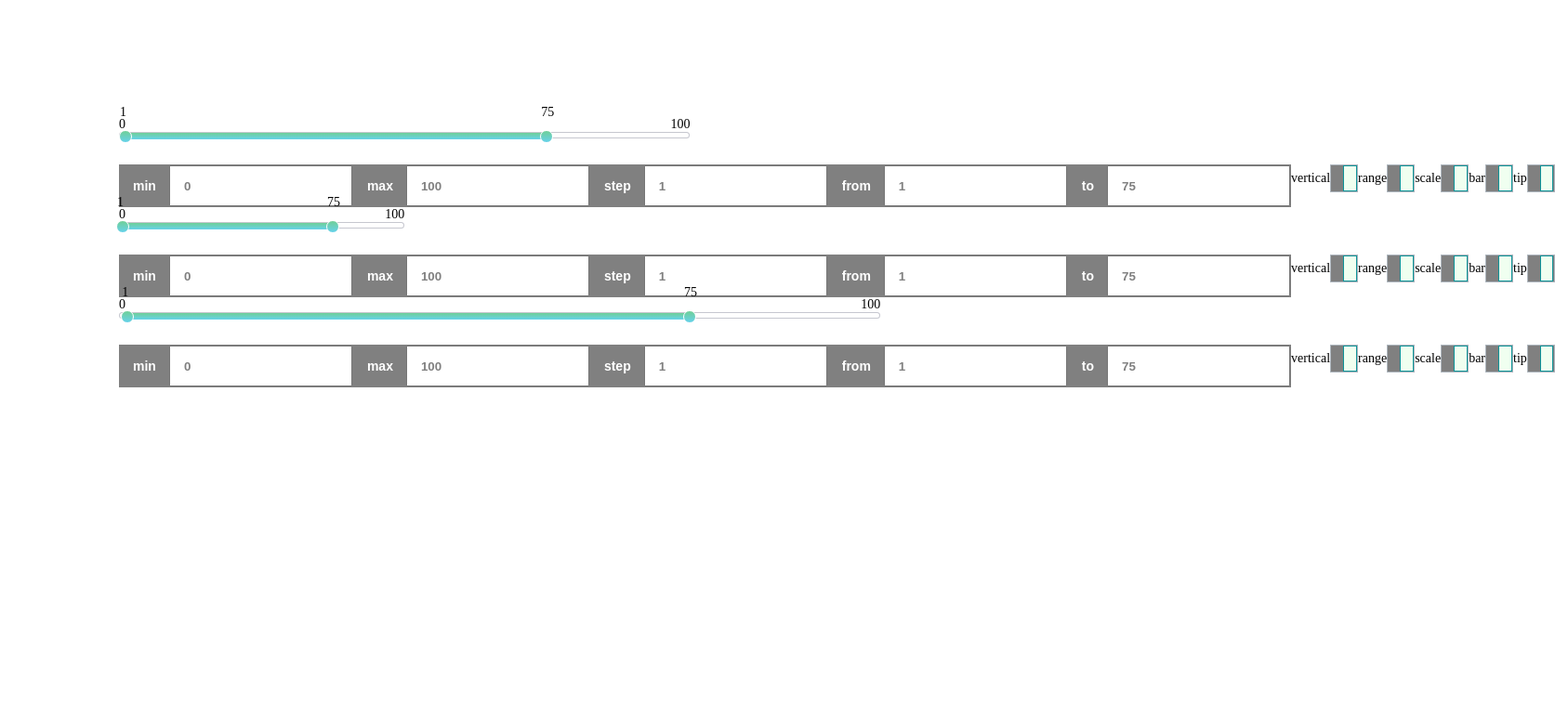
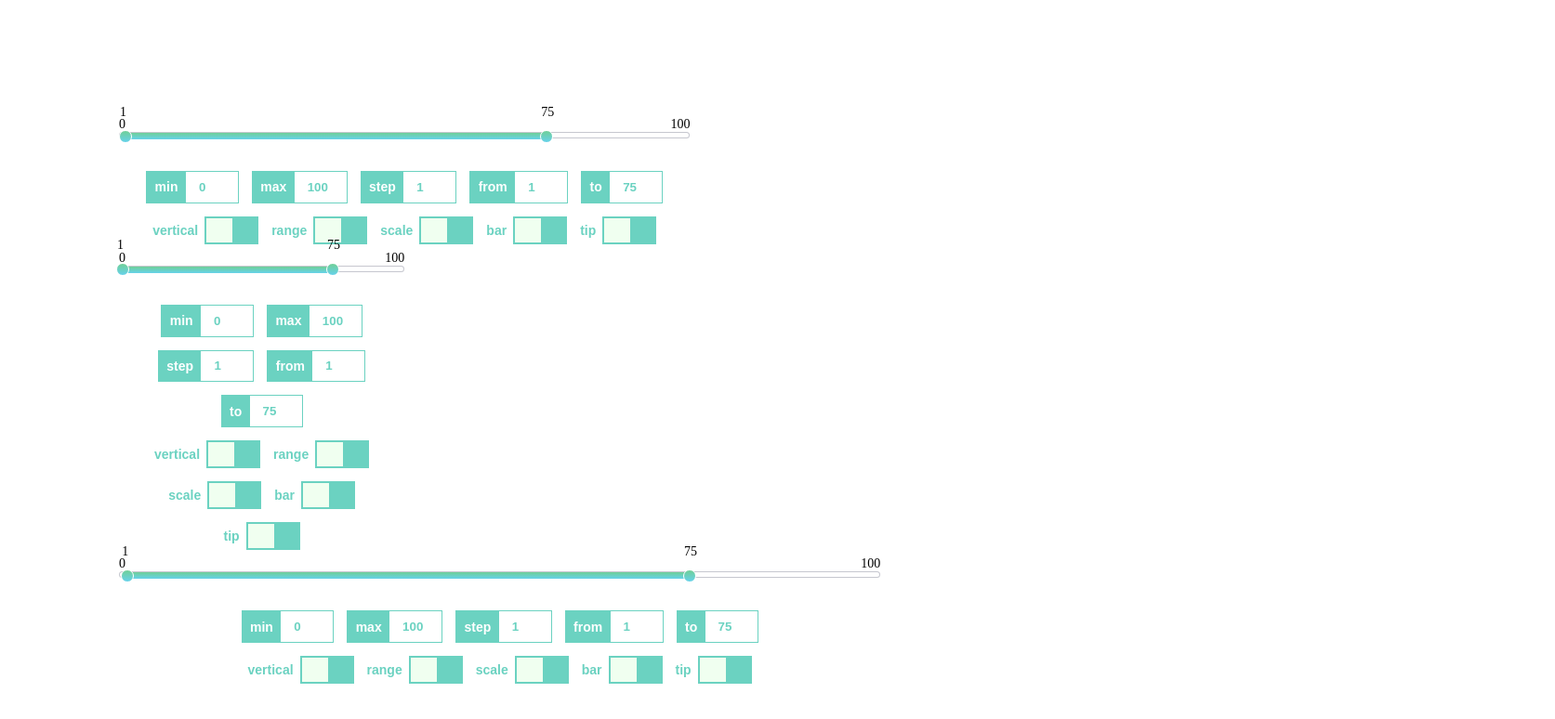
Before and after one commit to Axent13/slider, a website built with webpack: page src/index.pug in a window 1280 px wide. Shown: the whole page at 93% size, 1673 px wide, since content can reach past the window. Built offline with nearby package versions, Linux system fonts and the light colour scheme.

Commit message:
SliderTweak: улучшил стили + убрал повторение кода в чекбоксах

```diff
--- a/src/slider/Model/model.ts
+++ b/src/slider/Model/model.ts
@@ -63,6 +63,8 @@ class Model extends Observer {
   }
 
   setMinValue(newValue: number) {
+    console.log('model.setMinValue Вызвалась!');
+
     this.minValue = this.correctNewValueToStep(newValue);
     this.setRange(this.minValue, this.maxValue);
     this.emit({ type: 'modelUpdatedMinValue', data: this.minValue });
--- a/src/slider/Presenter/presenter.ts
+++ b/src/slider/Presenter/presenter.ts
@@ -25,7 +25,7 @@ class Presenter {
       step: options.step,
     });
     this.view = new View({
-      $rootElement: $rootElement,
+      $rootElement,
       isVertical: options.isVertical || false,
     });
 
--- a/src/sliderTweak.scss
+++ b/src/sliderTweak.scss
@@ -1,17 +1,27 @@
 .slider-tweak {
   margin-top: 2rem;
-  display: flex;
+  &__inputs-section,
+  &__checkboxes-section {
+    display: flex;
+    flex-wrap: wrap;
+    justify-content: center;
+  }
   &__input-element {
     display: flex;
     align-items: center;
-    border: 0.03rem solid gray;
-    background-color: gray;
+    margin: 0.5rem;
+    border: 0.03rem solid #6bd2c1;
+    background-color: #6bd2c1;
     font-family: Arial, Helvetica, sans-serif;
     font-weight: bold;
     user-select: none;
+
+    &:hover {
+      outline: 1px solid #4b973d;
+    }
   }
   &__input-label {
-    padding: 1rem;
+    padding: 0.6rem;
     color: white;
     font-weight: bold;
     user-select: none;
@@ -19,10 +29,12 @@
   &__input {
     display: block;
     height: 100%;
+    width: 4rem;
     padding-left: 1rem;
     font-family: Arial, Helvetica, sans-serif;
     font-weight: bold;
-    color: gray;
+    color: #6bd2c1;
+    border: none;
     outline: none;
     user-select: none;
   }
@@ -31,44 +43,52 @@
     z-index: -1;
     opacity: 0;
   }
+  &__checkbox-element {
+    margin: 0.5rem;
+  }
   &__checkbox-span {
     position: relative;
     display: inline-flex;
     flex-direction: row-reverse;
     align-items: center;
+    font-family: Arial, Helvetica, sans-serif;
+    font-weight: bold;
+    color: #6bd2c1;
     user-select: none;
+    cursor: pointer;
   }
   &__checkbox-span::before {
     content: '';
     display: inline-block;
-    width: 2rem;
+    margin-left: 0.5rem;
+    width: 4rem;
     height: 2rem;
     flex-shrink: 0;
     flex-grow: 0;
-    border: 1px solid #adb5bd;
-    background-color: gray;
+    border: 0.03rem solid #6bd2c1;
+    background-color: #6bd2c1;
   }
   &__checkbox-span::after {
     content: '';
     display: inline-block;
     position: absolute;
-    right: 0.1rem;
-    top: 0.1rem;
-    width: 0.9rem;
-    height: 1.8rem;
+    right: 2rem;
+    width: 2rem;
+    height: 1.85rem;
     flex-shrink: 0;
     flex-grow: 0;
-    border: 1px solid #0e9499;
+    border: none;
     background-color: honeydew;
+    transition: right 0.1s ease;
   }
   &__checkbox:not(:disabled):active+span::after {
     background-color: #b3d7ff;
     border-color: #b3d7ff;
   }
   &__checkbox:checked+span::after {
-    right: 1rem;
+    right: 0.15rem;
   }
-  &__checkbox:disabled+span::after {
-    background-color: #e9ecef;
+  &__checkbox:checked+span::before {
+    outline: 2px solid #4b973d;
   }
 }
--- a/src/sliderTweak.ts
+++ b/src/sliderTweak.ts
@@ -21,148 +21,78 @@ class SliderTweak {
     const $rootTweakElement = document.createElement('div');
     $rootTweakElement.classList.add('slider-tweak');
 
-    const $minElement = this.createMinElement();
-    $rootTweakElement.appendChild($minElement);
-    const $maxElement = this.createMaxElement();
-    $rootTweakElement.appendChild($maxElement);
-    const $stepElement = this.createStepElement();
-    $rootTweakElement.appendChild($stepElement);
-    const $fromElement = this.createFromElement();
-    $rootTweakElement.appendChild($fromElement);
-    const $toElement = this.createToElement();
-    $rootTweakElement.appendChild($toElement);
+    const minValue = this.slider.presenter.model.getMinValue();
+    const step = this.slider.presenter.model.getStep();
+    const maxValue = this.slider.presenter.model.getMaxValue();
+    const startSelectedValue = this.slider.presenter.model.getStartSelectedValue();
+    const endSelectedValue = this.slider.presenter.model.getEndSelectedValue();
+
+    const $inputsSectionElement = document.createElement('div');
+    $inputsSectionElement.classList.add('slider-tweak__inputs-section');
+    const $minElement = this.createInputElement('min', minValue, step, this.handleMinElementChange);
+    $inputsSectionElement.appendChild($minElement);
+    const $maxElement = this.createInputElement('max', maxValue, step, this.handleMaxElementChange);
+    $inputsSectionElement.appendChild($maxElement);
+    const $stepElement = this.createInputElement('step', step, 1, this.handleStepElementChange);
+    $inputsSectionElement.appendChild($stepElement);
+    const $fromElement = this.createInputElement('from', startSelectedValue, step, this.handleFromElementChange);
+    $inputsSectionElement.appendChild($fromElement);
+    const $toElement = this.createInputElement('to', endSelectedValue, step, this.handleToElementChange);;
+    $inputsSectionElement.appendChild($toElement);
+    $rootTweakElement.appendChild($inputsSectionElement);
+
+    const $checkboxesSectionElement = document.createElement('div');
+    $checkboxesSectionElement.classList.add('slider-tweak__checkboxes-section');
     const $verticalElement = this.createVerticalElement();
-    $rootTweakElement.appendChild($verticalElement);
+    $checkboxesSectionElement.appendChild($verticalElement);
     const $rangeElement = this.createRangeElement();
-    $rootTweakElement.appendChild($rangeElement);
+    $checkboxesSectionElement.appendChild($rangeElement);
     const $scaleElement = this.createScaleElement();
-    $rootTweakElement.appendChild($scaleElement);
+    $checkboxesSectionElement.appendChild($scaleElement);
     const $barElement = this.createBarElement();
-    $rootTweakElement.appendChild($barElement);
+    $checkboxesSectionElement.appendChild($barElement);
     const $tipElement = this.createTipElement();
-    $rootTweakElement.appendChild($tipElement);
+    $checkboxesSectionElement.appendChild($tipElement);
+    $rootTweakElement.appendChild($checkboxesSectionElement);
 
     return $rootTweakElement;
   }
 
-  createMinElement() {
-    const $minElement: HTMLElement = document.createElement('div');
-    $minElement.classList.add('slider-tweak__input-element');
+  createInputElement(innerText: string, value: number, step: number, onChangeFunction: any) {
+    const $newElement: HTMLElement = document.createElement('div');
+    $newElement.classList.add('slider-tweak__input-element');
 
-    const $minLabel: HTMLElement = document.createElement('label');
-    $minLabel.classList.add('slider-tweak__input-label');
-    $minLabel.innerText = 'min';
+    const $newLabel: HTMLElement = document.createElement('label');
+    $newLabel.classList.add('slider-tweak__input-label');
+    $newLabel.innerText = innerText;
 
-    const $minInput: HTMLElement = document.createElement('input');
-    $minInput.classList.add('slider-tweak__input');
-    $minInput.setAttribute('type', 'number');
-    $minInput.setAttribute('value', `${this.slider.presenter.model.getMinValue()}`);
-    $minInput.setAttribute('step', `${this.slider.presenter.model.getStep()}`);
-    $($minInput).on('change', this.handleMinElementChange);
+    const $newInput: HTMLElement = document.createElement('input');
+    $newInput.classList.add('slider-tweak__input');
+    $newInput.setAttribute('type', 'number');
+    $newInput.setAttribute('value', `${value}`);
+    $newInput.setAttribute('step', `${step}`);
+    $($newInput).on('change', onChangeFunction);
 
-    $minElement.appendChild($minLabel);
-    $minElement.appendChild($minInput);
+    $newElement.appendChild($newLabel);
+    $newElement.appendChild($newInput);
 
-    return $minElement;
+    return $newElement;
   }
 
   handleMinElementChange(event: any) {
     this.slider.presenter.model.setMinValue(event.currentTarget.value);
   }
 
-  createMaxElement() {
-    const $maxElement: HTMLElement = document.createElement('div');
-    $maxElement.classList.add('slider-tweak__input-element');
-
-    const $maxLabel: HTMLElement = document.createElement('label');
-    $maxLabel.classList.add('slider-tweak__input-label');
-    $maxLabel.innerText = 'max';
-
-    const $maxInput: HTMLElement = document.createElement('input');
-    $maxInput.classList.add('slider-tweak__input');
-    $maxInput.setAttribute('type', 'number');
-    $maxInput.setAttribute('value', `${this.slider.presenter.model.getMaxValue()}`);
-    $maxInput.setAttribute('step', `${this.slider.presenter.model.getStep()}`);
-    $($maxInput).on('change', this.handleMaxElementChange);
-
-    $maxElement.appendChild($maxLabel);
-    $maxElement.appendChild($maxInput);
-
-    return $maxElement;
-  }
-
   handleMaxElementChange(event: any) {
     this.slider.presenter.model.setMaxValue(event.currentTarget.value);
-  }
-
-  createStepElement() {
-    const $stepElement: HTMLElement = document.createElement('div');
-    $stepElement.classList.add('slider-tweak__input-element');
-
-    const $stepLabel: HTMLElement = document.createElement('label');
-    $stepLabel.classList.add('slider-tweak__input-label');
-    $stepLabel.innerText = 'step';
-
-    const $stepInput: HTMLElement = document.createElement('input');
-    $stepInput.classList.add('slider-tweak__input');
-    $stepInput.setAttribute('type', 'number');
-    $stepInput.setAttribute('value', `${this.slider.presenter.model.getStep()}`);
-    $($stepInput).on('change', this.handleStepElementChange);
-
-    $stepElement.appendChild($stepLabel);
-    $stepElement.appendChild($stepInput);
-
-    return $stepElement;
   }
 
   handleStepElementChange(event: any) {
     this.slider.presenter.model.setStep(event.currentTarget.value);
   }
 
-  createFromElement() {
-    const $fromElement: HTMLElement = document.createElement('div');
-    $fromElement.classList.add('slider-tweak__input-element');
-
-    const $fromLabel: HTMLElement = document.createElement('label');
-    $fromLabel.classList.add('slider-tweak__input-label');
-    $fromLabel.innerText = 'from';
-
-    const $fromInput: HTMLElement = document.createElement('input');
-    $fromInput.classList.add('slider-tweak__input');
-    $fromInput.setAttribute('type', 'number');
-    $fromInput.setAttribute('value', `${this.slider.presenter.model.getStartSelectedValue()}`);
-    $fromInput.setAttribute('step', `${this.slider.presenter.model.getStep()}`);
-    $($fromInput).on('change', this.handleFromElementChange);
-
-    $fromElement.appendChild($fromLabel);
-    $fromElement.appendChild($fromInput);
-
-    return $fromElement;
-  }
-
   handleFromElementChange(event: any) {
     this.slider.presenter.model.setStartSelectedValue(event.currentTarget.value);
-  }
-
-  createToElement() {
-    const $toElement: HTMLElement = document.createElement('div');
-    $toElement.classList.add('slider-tweak__input-element');
-
-    const $toLabel: HTMLElement = document.createElement('label');
-    $toLabel.classList.add('slider-tweak__input-label');
-    $toLabel.innerText = 'to';
-
-    const $toInput: HTMLElement = document.createElement('input');
-    $toInput.classList.add('slider-tweak__input');
-    $toInput.setAttribute('type', 'number');
-    $toInput.setAttribute('value', `${this.slider.presenter.model.getEndSelectedValue()}`);
-    $toInput.setAttribute('step', `${this.slider.presenter.model.getStep()}`);
-    $($toInput).on('change', this.handleToElementChange);
-
-    $toElement.appendChild($toLabel);
-    $toElement.appendChild($toInput);
-
-    return $toElement;
   }
 
   handleToElementChange(event: any) {
@@ -308,7 +238,6 @@ class SliderTweak {
   handleTipElementChange(event: any) {
     // this.slider.presenter.model.setEndSelectedValue(event.currentTarget.value); <- model.toogleTip(true|false)
   }
-
 }
 
 export default SliderTweak;
```
Also changed, not shown: 1 other file.
